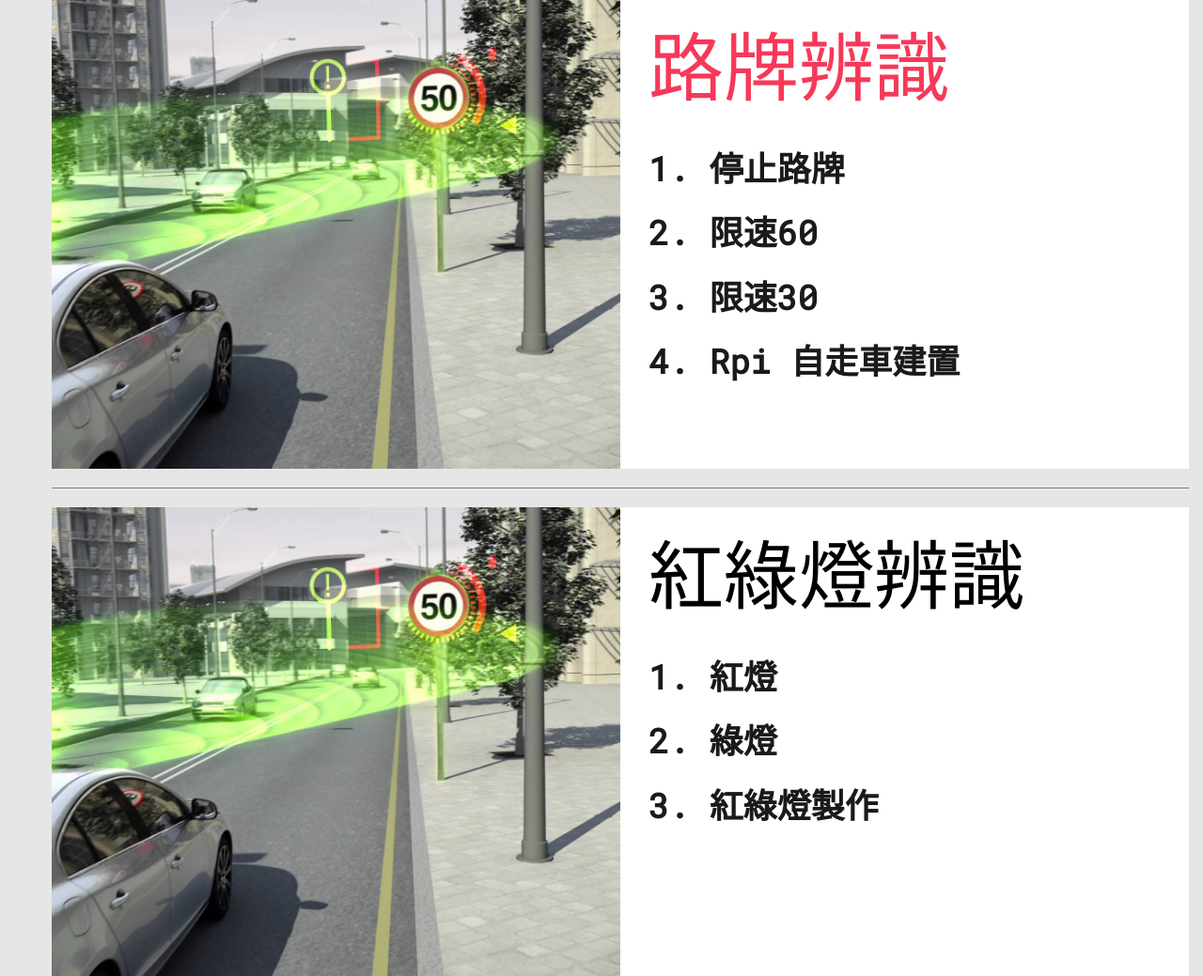
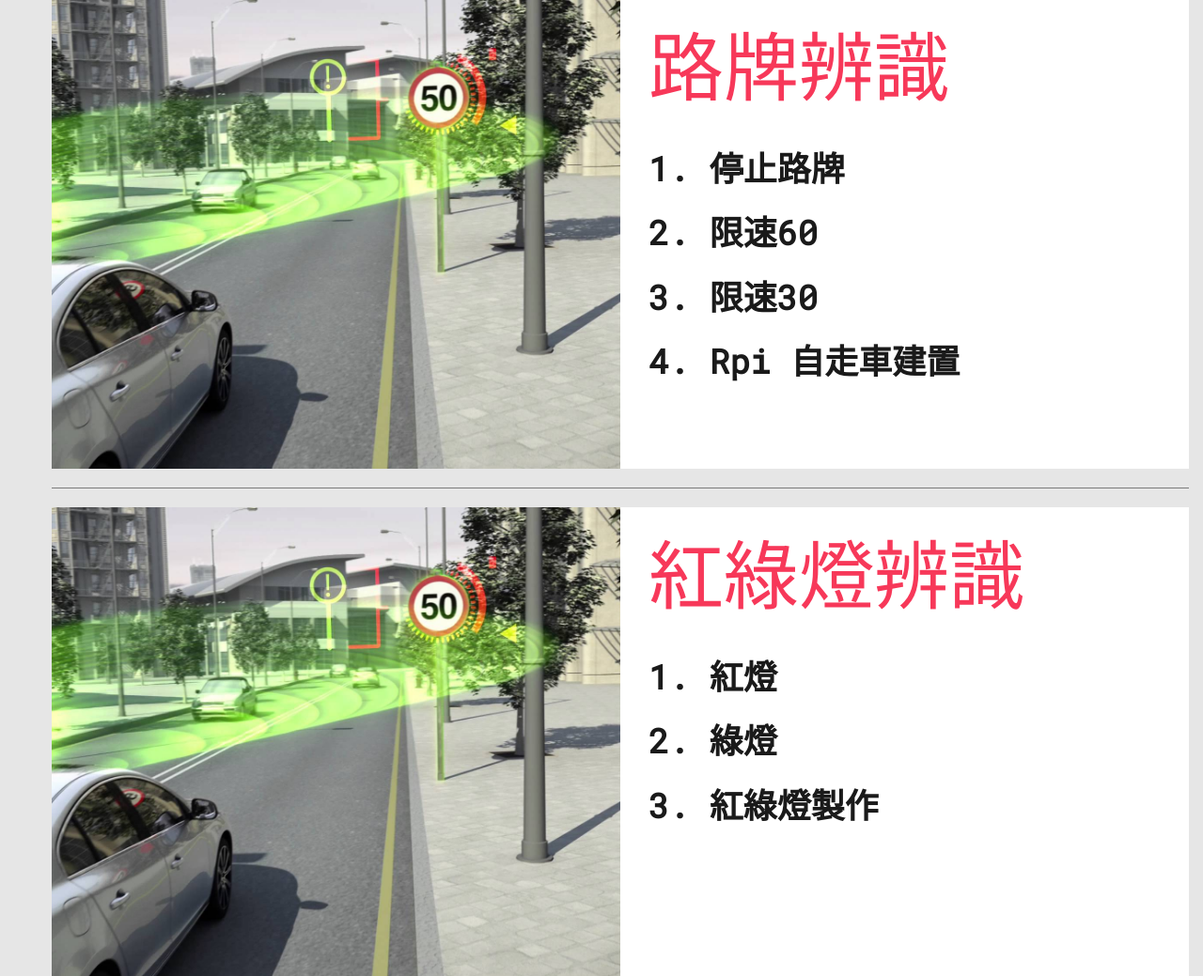
Before and after one commit to AIEN0202/Self_driving_car_web, a Django app: template demo/templates/Demo.html in a window 1280 px wide. Shown: the part 1540-2579 px from the top of the page at 94% size. Run offline with Django 3.2, Linux system fonts and the light colour scheme; the template is opened without the code that fills it, so the values that code supplies are empty; some libraries are stand-ins or nearby versions; some web fonts are replaced.

Commit message:
Update Demo.html
test

```diff
--- a/demo/templates/Demo.html
+++ b/demo/templates/Demo.html
@@ -146,7 +146,7 @@
     <li class="full entry animate-box" data-animate-effect="fadeIn">
         <div class="entry-img" style="background-image: url(/static/images/self-driving-car_2.jpg);width: 500px;"></div>
         <div class="entry-desc">
-            <h3 style="font-size: 80px !important;">紅綠燈辨識</h3>
+            <h3 style="font-size: 80px !important;"><a href="https://youtu.be/iweYWKH_oKk">紅綠燈辨識</a></h3>
             <p style="font-size: 36px; font-weight: bold;">
                 1. 紅燈
                 <br> 2. 綠燈
```
